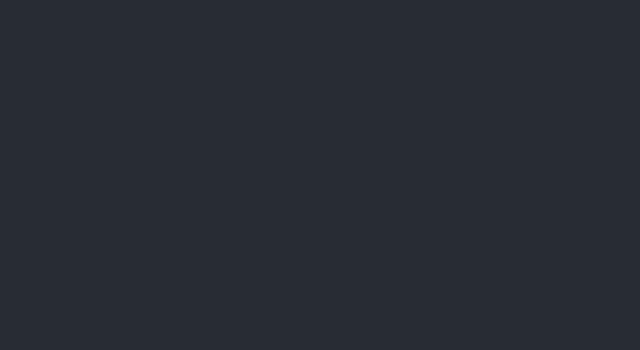
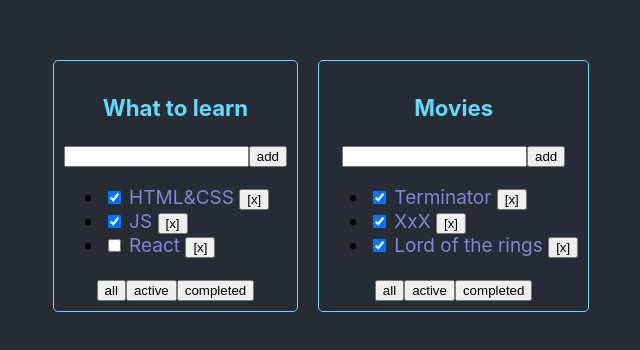
Before and after one commit to Iq-Life/Todolist, a React (Create React App) app: page / in a window 1280 px wide. Shown: the part 214-564 px from the top of the page, without its empty margins (319-959 px from the left). Built offline with nearby package versions, Linux system fonts and the light colour scheme.

Commit message:
Step one tasks/type

```diff
--- a/src/App.css
+++ b/src/App.css
@@ -1,38 +1,28 @@
 .App {
   text-align: center;
 }
-
-.App-logo {
-  height: 40vmin;
-  pointer-events: none;
-}
-
-@media (prefers-reduced-motion: no-preference) {
-  .App-logo {
-    animation: App-logo-spin infinite 20s linear;
-  }
-}
-
 .App-header {
   background-color: #282c34;
   min-height: 100vh;
   display: flex;
-  flex-direction: column;
   align-items: center;
   justify-content: center;
-  font-size: calc(10px + 2vmin);
-  color: white;
+  font-size: calc(3px + 2vmin);
+  color: #61dafb;
+
+}
+.Todo {
+  border: #61dafb 1px solid;
+  border-radius: 5px;
+  padding: 10px;
+  margin: 10px;
 }
 
-.App-link {
-  color: #61dafb;
+.App-ul {
+  text-align: left;
+  color: black;
+
 }
-
-@keyframes App-logo-spin {
-  from {
-    transform: rotate(0deg);
-  }
-  to {
-    transform: rotate(360deg);
-  }
+.App-ul-text {
+  color: #8585d7;
 }
--- a/src/App.tsx
+++ b/src/App.tsx
@@ -1,15 +1,29 @@
 import React from 'react';
-/*import logo from './logo.svg';*/
 import './App.css';
+import {TaskType, Todolist} from "./Todolist";
 
 function App() {
-  return (
-    <div className="App">
-      <header className="App-header">
 
-      </header>
-    </div>
-  );
+    let tasks1: Array<TaskType> = [
+        {id: 1, title: "HTML&CSS", isDone: true},
+        {id: 2, title: "JS", isDone: true},
+        {id: 3, title: "React", isDone: false}
+    ]
+    let tasks2: Array<TaskType> = [
+        {id: 1, title: "Terminator", isDone: true},
+        {id: 2, title: "XxX", isDone: true},
+        {id: 3, title: "Lord of the rings", isDone: true}
+    ]
+
+
+    return (
+        <div className="App">
+            <header className="App-header">
+                <div className="Todo"><Todolist title="What to learn" tasks={tasks1}/></div>
+                <div className="Todo"><Todolist title="Movies" tasks={tasks2}/></div>
+            </header>
+        </div>
+    );
 }
 
 export default App;
--- /dev/null
+++ b/src/Todolist.tsx
@@ -0,0 +1,35 @@
+import React from "react";
+
+export type TaskType = {
+    id:number
+    title:string
+    isDone:boolean
+}
+
+ export type PropsType ={
+    title:string
+     tasks: Array<TaskType>
+}
+export function Todolist (props:PropsType) {
+    return (
+        <div>
+            <h3>{props.title}</h3>
+            <input/>
+            <button>add</button>
+            <ul className="App-ul">
+                <li>
+                    <input type="checkbox" checked={props.tasks[0].isDone}/>  <span className="App-ul-text">{props.tasks[0].title}</span>  <button>[x]</button>
+                </li>
+                <li>
+                    <input type="checkbox" checked={props.tasks[1].isDone}/>  <span className="App-ul-text">{props.tasks[1].title}</span>  <button>[x]</button>
+                </li>
+                <li>
+                    <input type="checkbox" checked={props.tasks[2].isDone}/>  <span className="App-ul-text">{props.tasks[2].title}</span>  <button>[x]</button>
+                </li>
+            </ul>
+            <button>all</button>
+            <button>active</button>
+            <button>completed</button>
+        </div>
+    )
+}
```
